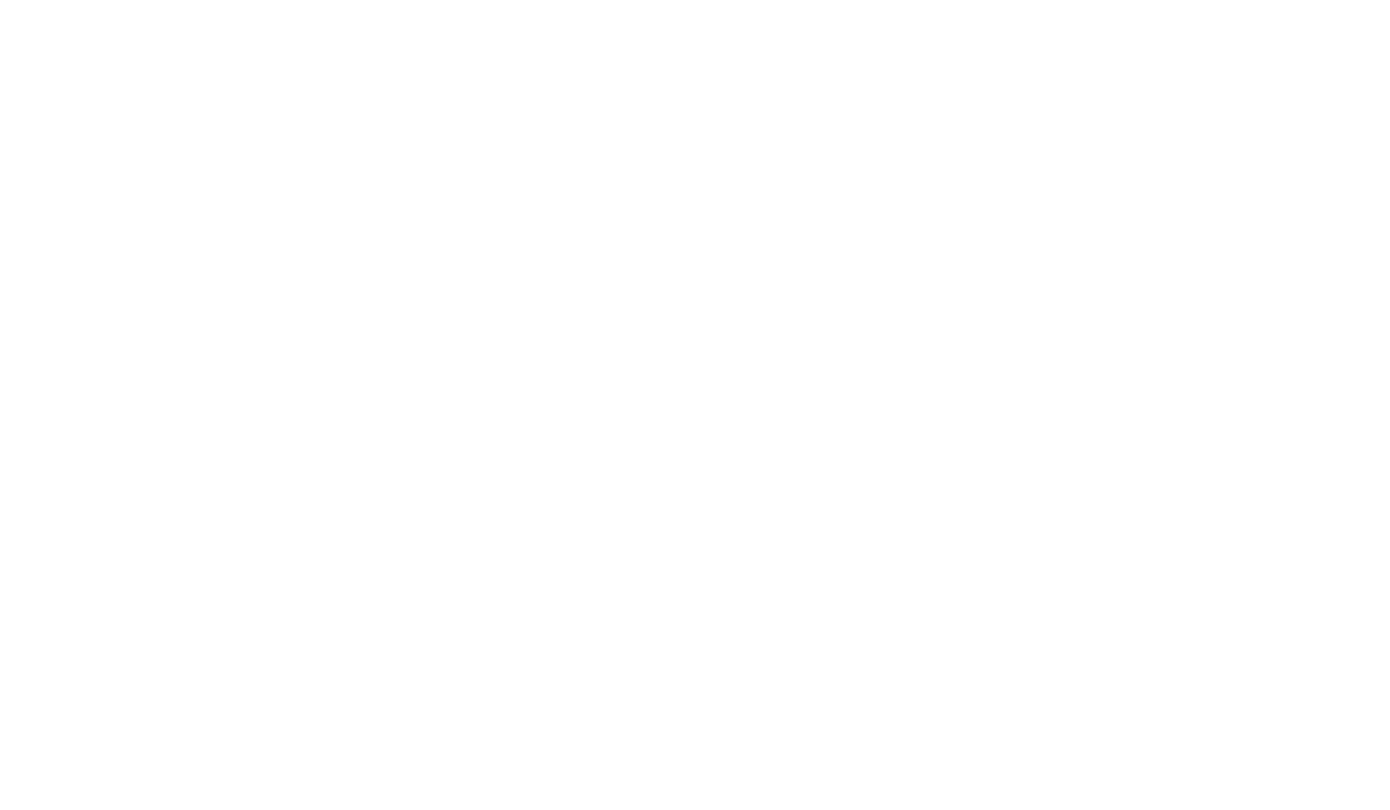
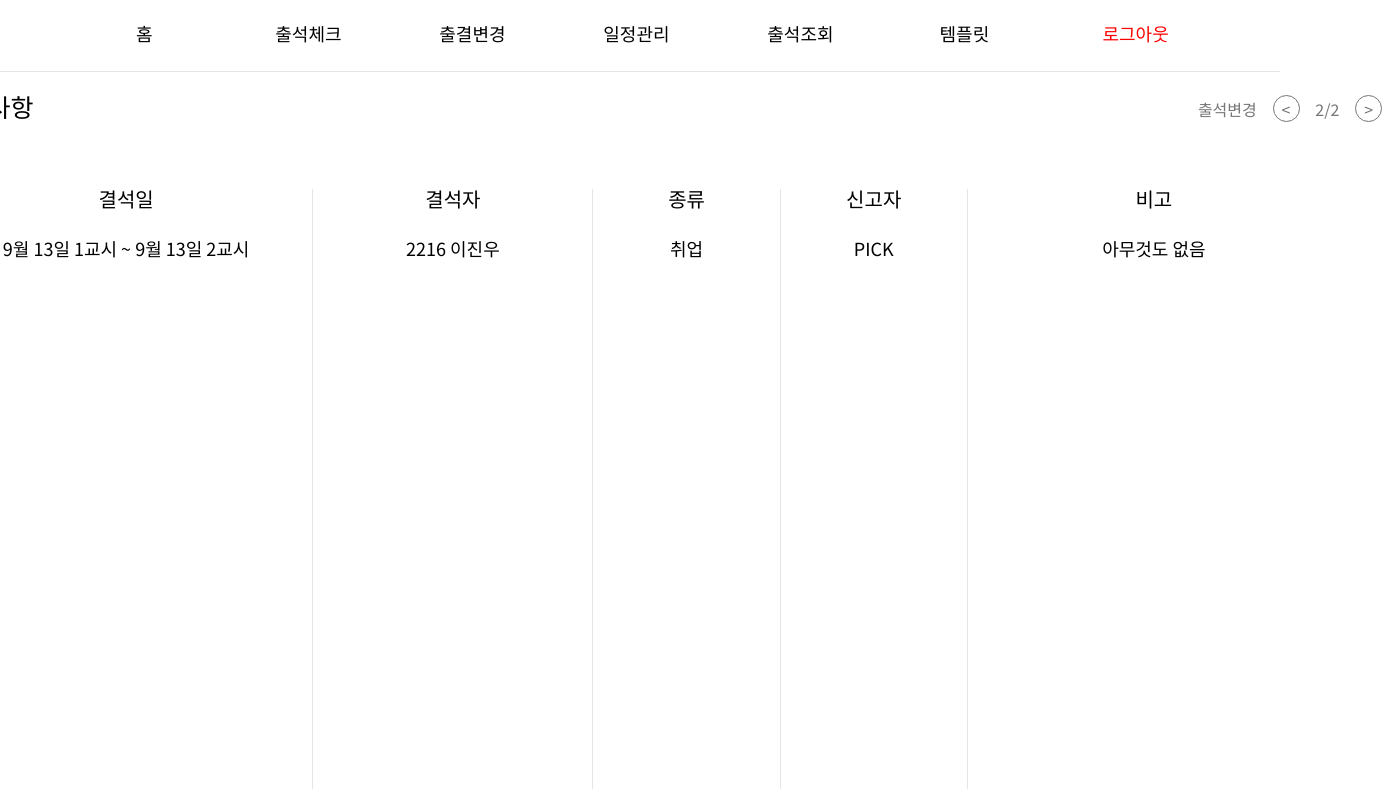
Before and after one commit to DSM-PICK/PICK2021-DESKTOP-CLIENT, a React (Create React App) app: page /attendancechangelist in a window 1280 px wide. Shown: the whole page, 1390 px wide, since content can reach past the window. Built offline with nearby package versions, Linux system fonts and the light colour scheme.

Commit message:
⚡️ :: (#32) 출결 변동사항 퍼블리싱

```diff
--- /dev/null
+++ b/src/Pages/ChangeList/AttendanceChangeListPage.tsx
@@ -0,0 +1,14 @@
+import { FC } from "react";
+import AttendanceChangeList from "../../components/ChangeList/AttendanceChangeList";
+import Header from "../../components/Header/Header";
+
+const AttendanceChangeListPage: FC = (): JSX.Element => {
+  return (
+    <>
+      <Header />
+      <AttendanceChangeList />
+    </>
+  );
+};
+
+export default AttendanceChangeListPage;
--- a/src/Pages/index.ts
+++ b/src/Pages/index.ts
@@ -4,3 +4,4 @@ export { default as OutingListPage } from './ChangeList/OutingListPage'
 export { default as UserInfoPage} from './UserInfo/UserInfoPage';
 export { default as AttendanceCheckPage } from "./AttendanceCheck/AttendanceCheckPage";
 export { default as AttendanceChangePage } from "./AttendanceChange/AttendanceChangePage";
+export { default as AttendanceChangeListPage } from "./ChangeList/AttendanceChangeListPage";
--- /dev/null
+++ b/src/components/ChangeList/AttendanceChangeList.tsx
@@ -0,0 +1,37 @@
+import React from "react";
+import * as S from "./styles";
+import PageInfo from "./PageInfo";
+const AttendanceChangeList = () => {
+  return (
+    <S.Container>
+      <S.TitleWrapper>
+        <S.Title>출결 변동사항</S.Title>
+        <PageInfo pageName="출석변경" />
+      </S.TitleWrapper>
+      <S.OutingListWrapper>
+        <S.AbsentItem listWidth={"400px"} rightLine>
+          <S.Layer>결석일</S.Layer>
+          <S.AbsentInfo>9월 13일 1교시 ~ 9월 13일 2교시</S.AbsentInfo>
+        </S.AbsentItem>
+        <S.AbsentItem listWidth={"300px"} rightLine>
+          <S.Layer>결석자</S.Layer>
+          <S.AbsentInfo>2216 이진우</S.AbsentInfo>
+        </S.AbsentItem>
+        <S.AbsentItem listWidth={"200px"} rightLine>
+          <S.Layer>종류</S.Layer>
+          <S.AbsentInfo>취업</S.AbsentInfo>
+        </S.AbsentItem>
+        <S.AbsentItem listWidth={"200px"} rightLine>
+          <S.Layer>신고자</S.Layer>
+          <S.AbsentInfo>PICK</S.AbsentInfo>
+        </S.AbsentItem>
+        <S.AbsentItem listWidth={"400px"}>
+          <S.Layer>비고</S.Layer>
+          <S.AbsentInfo>아무것도 없음</S.AbsentInfo>
+        </S.AbsentItem>
+      </S.OutingListWrapper>
+    </S.Container>
+  );
+};
+
+export default AttendanceChangeList;
--- a/src/components/ChangeList/OutingList.tsx
+++ b/src/components/ChangeList/OutingList.tsx
@@ -10,14 +10,14 @@ const OutingList: FC = (): JSX.Element => {
         <PageInfo pageName="출석체크" />
       </S.TitleWrapper>
       <S.OutingListWrapper>
-        <S.OutingListItem>
+        <S.OutingListItem rightLine>
           <S.Layer>2층</S.Layer>
-          <S.studentInfo>2216 이진우</S.studentInfo>
+          <S.StudentInfo>2216 이진우</S.StudentInfo>
         </S.OutingListItem>
-        <S.OutingListItem>
+        <S.OutingListItem rightLine>
           <S.Layer>3층</S.Layer>
         </S.OutingListItem>
-        <S.OutingListItem>
+        <S.OutingListItem rightLine>
           <S.Layer>4층</S.Layer>
         </S.OutingListItem>
         <S.OutingListItem>
--- a/src/components/ChangeList/styles.ts
+++ b/src/components/ChangeList/styles.ts
@@ -27,13 +27,13 @@ export const OutingListWrapper = styled.div`
     height: 600px;
     display: flex;
 `;
-export const OutingListItem = styled.div`
+export const OutingListItem = styled.div<{rightLine ?: boolean}>`
     width: 350px;
     height: 100%;
     display: flex;
     flex-direction: column;
     align-items:center;
-    border-right: 1px solid #E5E5E5;
+    border-right: ${props=>props.rightLine ? '1px solid #e5e5e5' : 'none'};
 `;
 export const TotalPeople = styled(Layer)`
     width: 100%;
@@ -42,7 +42,7 @@ export const TotalPeople = styled(Layer)`
     justify-content: center;
     align-items: center;
 `;
-export const studentInfo = styled(Layer)`
+export const StudentInfo = styled(Layer)`
     margin-bottom: 15px;
     font-size: 18px;
 `;
@@ -64,3 +64,17 @@ export const PageMoveBtn = styled.div`
     justify-content: center;
     align-items: center;
 `;
+
+// 출결 변동사항
+interface AttendanceChangeListStyle {
+    listWidth: string;
+    rightLine?: boolean;
+}
+export const AttendanceChangeListWrapper = styled(OutingListWrapper)`
+    width: 1500px;
+`;
+export const AbsentItem = styled(OutingListItem)<AttendanceChangeListStyle>`
+    width: ${(props) => props.listWidth};
+    border-right: ${props=>props.rightLine ? '1px solid #E5E5E5' : 'none'};
+`
+export const AbsentInfo = styled(StudentInfo)``;
--- a/src/router/MainRouter.tsx
+++ b/src/router/MainRouter.tsx
@@ -1,7 +1,14 @@
 import { FC } from "react";
 import { Switch, Route } from "react-router-dom";
-import Header from "../components/Header/Header";
-import { LoginPage, ManageSchedulePage, UserInfoPage, AttendanceCheckPage, AttendanceChangePage, OutingListPage  } from "../Pages";
+import {
+  LoginPage,
+  ManageSchedulePage,
+  UserInfoPage,
+  AttendanceCheckPage,
+  AttendanceChangePage,
+  OutingListPage,
+  AttendanceChangeListPage,
+} from "../Pages";
 const MainRouter: FC = (): JSX.Element => {
   return (
     <>
@@ -11,7 +18,16 @@ const MainRouter: FC = (): JSX.Element => {
         <Route exact path="/manageschedule" component={ManageSchedulePage} />
         <Route exact path="/userinfo" component={UserInfoPage} />
         <Route exact path="/attendancecheck" component={AttendanceCheckPage} />
-        <Route exact path="/attendancechange" component={AttendanceChangePage } />
+        <Route
+          exact
+          path="/attendancechange"
+          component={AttendanceChangePage}
+        />
+        <Route
+          exact
+          path="/attendancechangelist"
+          component={AttendanceChangeListPage}
+        />
       </Switch>
     </>
   );
```
